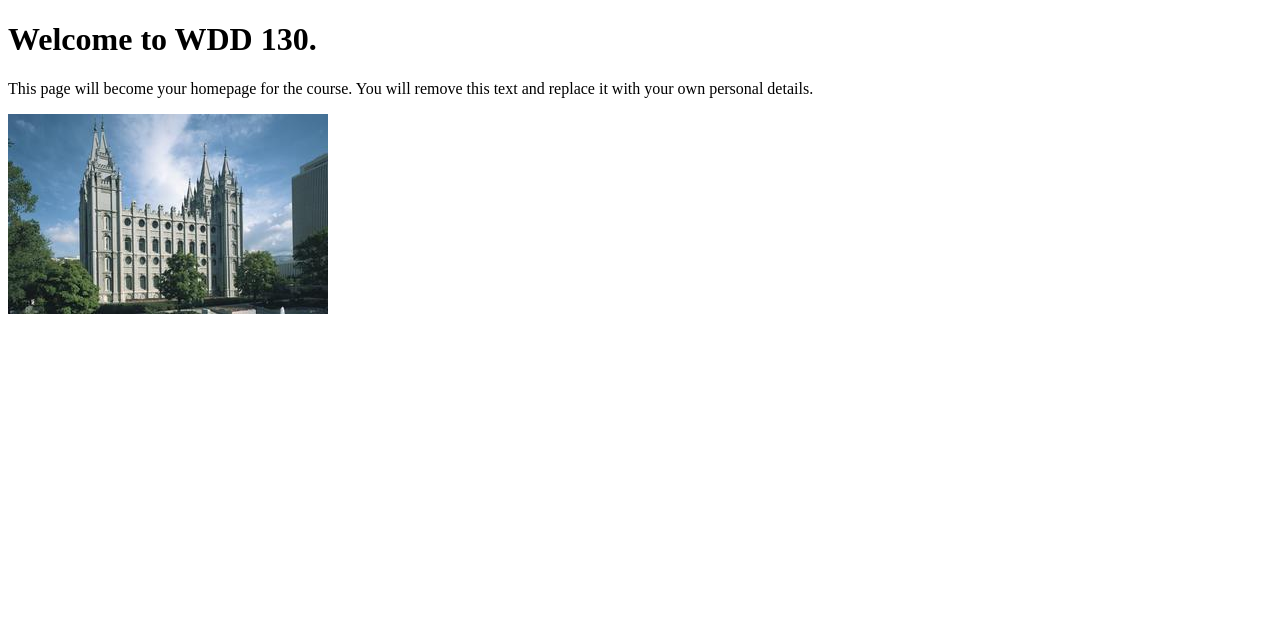
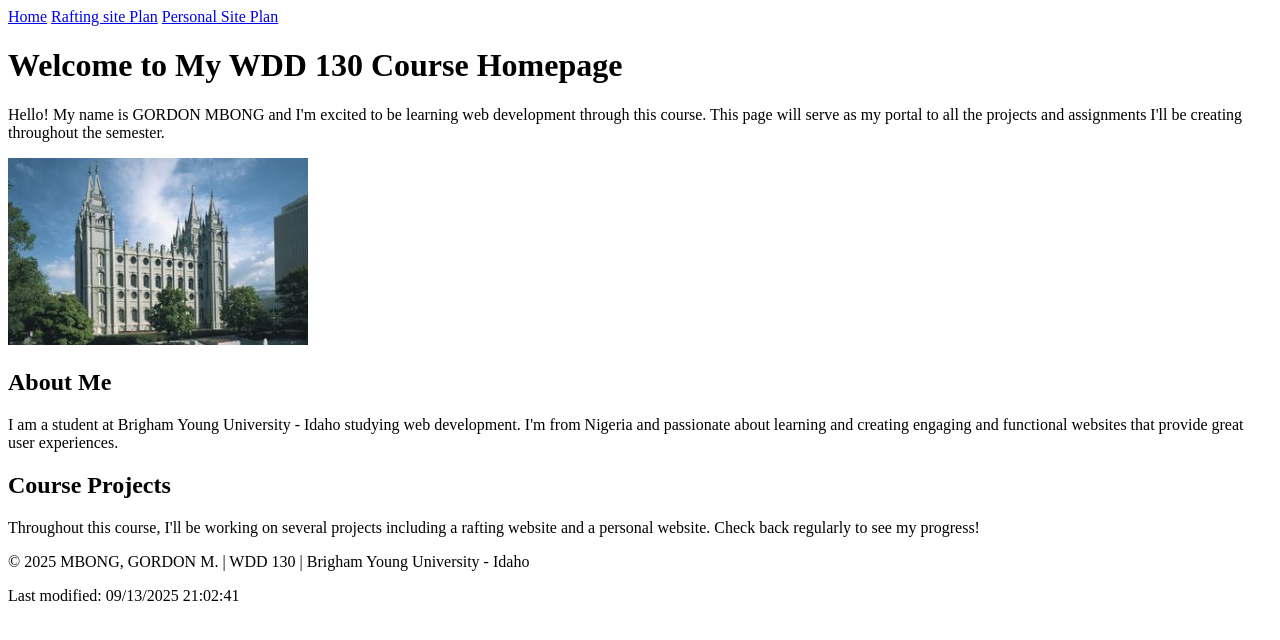
Before and after one commit to MbongGordon/wddd130, a plain HTML site: page index.html in a window 1280 px wide. Drawn offline with Linux system fonts and the light colour scheme.

Commit message:
My Home page

```diff
--- a/index.html
+++ b/index.html
@@ -1,14 +1,52 @@
 <!DOCTYPE html>
 <html lang="en">
+
 <head>
     <meta charset="UTF-8">
     <meta name="viewport" content="width=device-width, initial-scale=1.0">
-    <title>WDD 130 | Personal Homepage</title>
+    <title>GORDON MBONG | WDD 130</title>
 </head>
+
 <body>
-    <h1>Welcome to WDD 130.</h1>
-    <p>This page will become your homepage for the course. You will remove this text and replace it with your own personal details.</p>
+    <header>
+        <nav>
+            <a href="index.html">Home</a>
+            <a href="wddd130/index.html">Rafting site Plan</a>
+            <a href="#">Personal Site Plan</a>
+        </nav>
+    </header>
+    <main>
+        <h1>Welcome to My WDD 130 Course Homepage</h1>
+        <p>Hello! My name is GORDON MBONG and I'm excited to be learning web development through this course. This page
+            will
+            serve as my portal to all the projects and assignments I'll be creating throughout the semester.</p>
 
-    <img src="images/salt-lake-temple.jpg" alt="The Salt Lake Temple.">
+        <img src="images/salt-lake-temple.jpg" alt="The Salt Lake Temple" width="300">
+
+        <section>
+            <h2>About Me</h2>
+            <p>I am a student at Brigham Young University - Idaho studying web development. I'm from Nigeria and
+                passionate about
+                learning and creating engaging and functional websites that provide great user experiences.</p>
+        </section>
+
+        <section>
+            <h2>Course Projects</h2>
+            <p>Throughout this course, I'll be working on several projects including a rafting website and a personal
+                website.
+                Check back regularly to see my progress!</p>
+        </section>
+    </main>
+
+    <footer>
+        <p>&copy; 2025 MBONG, GORDON M. | WDD 130 | Brigham Young University - Idaho</p>
+        <p>Last modified: <span id="lastModified"></span></p>
+    </footer>
+
+    <script>
+        // Display last modified date
+        document.getElementById('lastModified').textContent = document.lastModified;
+    </script>
 </body>
+
 </html>
```
